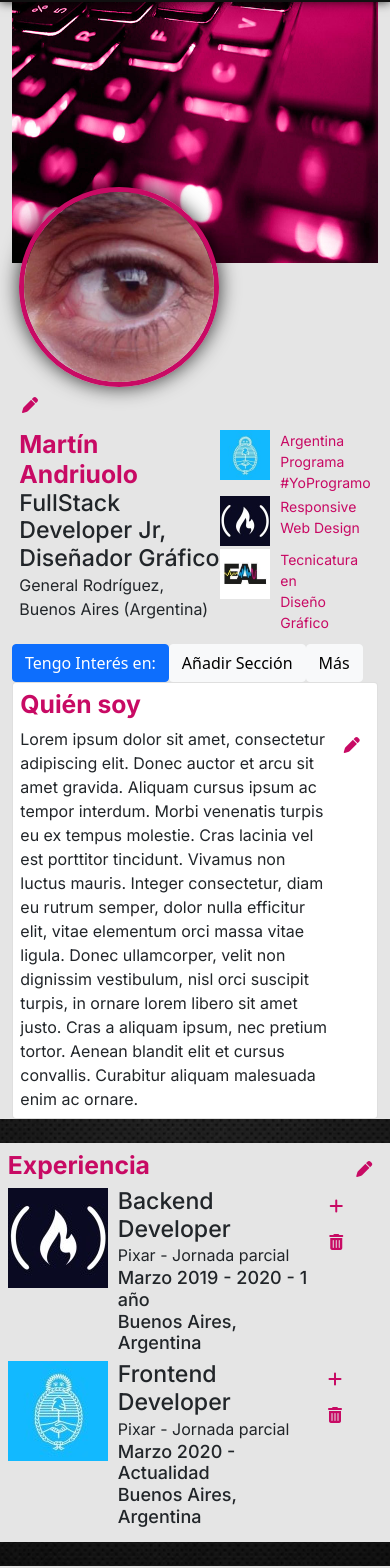
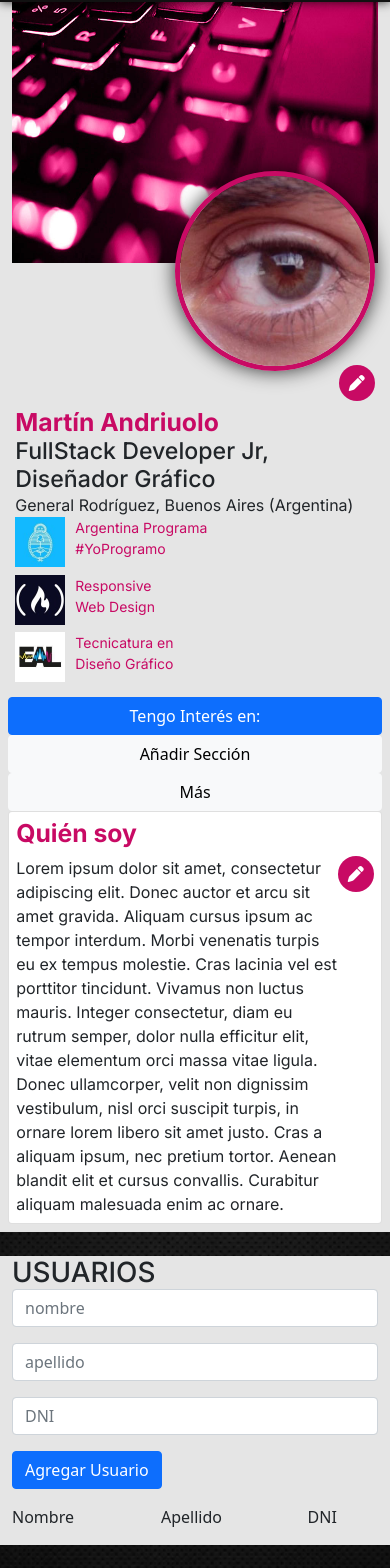
Before and after one commit to emegea/portfolio, an Angular app: page / in a window 390 px wide. Shown: the part 212-1780 px from the top of the page. Built offline with nearby package versions, Linux system fonts and the light colour scheme.

Commit message:
subiendo camios

```diff
--- a/src/app/components/about/about.component.css
+++ b/src/app/components/about/about.component.css
@@ -1,3 +1,13 @@
+#about {
+    padding:2%;
+    margin-top:0;
+}
+#about>.avatar,
+#about ul li article,
+#about ul li article .uno {
+    display:flex;
+    justify-content:space-between;
+}
 .avatar {
     margin-top:-100px;
     display:flex;
@@ -9,6 +19,12 @@
     border-radius:100%;
     box-shadow: 0 0 20px rgba(0,0,0,0.8);
     border:5px solid #C80A64;
+}
+.avatar div {
+    width:100%;
+    display:flex;
+    justify-content:space-between;
+    align-items:baseline;
 }
 .info, .card {
     padding:2%;
@@ -28,3 +44,22 @@
     margin:0 10px 0 0;
     height:50px;
 }
+
+@media (max-width:480px){
+
+    .avatar {
+        display:flex;
+        flex-direction: column;
+        align-items:center;
+    }
+    .avatar div {
+        display:flex;
+        flex-direction:column;
+        align-items: flex-end;
+    }
+    .avatar div i { margin-top:-20px; }
+    .info, .botonesAbout { display:flex; flex-direction:column; }
+
+
+
+}
--- a/src/app/components/about/about.component.html
+++ b/src/app/components/about/about.component.html
@@ -1,12 +1,12 @@
 <section id="about" class="container">
     <section class="avatar">
-        <img src="/assets/img/avatar.jpg" alt="">
+        <div>
+            <img src="/assets/img/avatar.jpg" alt="">
+            <a href="#">
+                <i class="fa fa-pen iconito" (click)="saludo()"></i>
+            </a>
+        </div>
     </section>
-    <div>
-        <a href="#">
-            <i class="fa fa-pen iconito" (click)="saludo()"></i>
-        </a>
-    </div>
     <section class="info">
         <div>
             <h2>Martín Andriuolo</h2>
@@ -50,3 +50,40 @@
         </div>
     </section>
 </section><!-- About -->
+
+<div class="container">
+    <div class="row">
+        <div class="col-md-6">
+            <h1>USUARIOS</h1>
+
+            <form id="frm_nu">
+            <div class="mb-3">
+                <input id="nombre" class="form-control" type="text" placeholder="nombre" required>
+            </div>
+                <div class="mb-3">
+                <input id="apellido" class="form-control" type="text" placeholder="apellido" required>
+            </div>
+            <div class="mb-3">
+                <input id="dni" class="form-control" type="text" placeholder="DNI" required>
+            </div>
+            <button id="btn_nu" type="button" class="btn btn-primary mb-3">Agregar Usuario</button>
+            </form>
+        </div>
+        <div class="col-md-6">
+            <table class="table">
+                <tr>
+                    <td>Nombre</td>
+                    <td>Apellido</td>
+                    <td>DNI</td>
+                    <td></td>
+                    <td></td>
+                </tr>
+
+                <tbody id="lista_usuarios">
+
+
+                </tbody>
+
+
+
+            </table>
--- a/src/app/components/header/header.component.css
+++ b/src/app/components/header/header.component.css
@@ -72,6 +72,7 @@ button.login:hover {
     /* flex-wrap: nowrap; */
     justify-content: center;
     margin-top:75px;
+    margin-bottom:0;
 }
 .banner img {
     height:400px;
--- a/src/index.html
+++ b/src/index.html
@@ -5,7 +5,7 @@
   <title>Portfolio</title>
   <base href="/">
   <meta name="viewport" content="width=device-width, initial-scale=1">
-  <link rel="icon" type="image/x-icon" href="favicon.ico">
+  <link rel="icon" type="image/x-icon" href="/assets/img/icono.png">
   <link href="https://cdn.jsdelivr.net/npm/bootstrap@5.1.3/dist/css/bootstrap.min.css" rel="stylesheet" integrity="sha384-1BmE4kWBq78iYhFldvKuhfTAU6auU8tT94WrHftjDbrCEXSU1oBoqyl2QvZ6jIW3" crossorigin="anonymous">
   <script src="https://cdn.jsdelivr.net/npm/bootstrap@5.1.3/dist/js/bootstrap.bundle.min.js" integrity="sha384-ka7Sk0Gln4gmtz2MlQnikT1wXgYsOg+OMhuP+IlRH9sENBO0LRn5q+8nbTov4+1p" crossorigin="anonymous"></script>
   <script src="https://kit.fontawesome.com/f8d8425f11.js" crossorigin="anonymous"></script>
--- a/src/styles.css
+++ b/src/styles.css
@@ -19,8 +19,8 @@ a:hover { color:#80063f; }
 h2 { font-weight:bold; }
 h2.titulo { margin:0 0 2%; }
 .container { background:#e5e5e5; margin:1.5em auto; }
-.iconito { padding:10px; border-radius:100%; }
-.iconito:hover { background: rgb(0,0,0,0.5); }
+.iconito { padding:10px; border-radius:100%; background:#C80A64; color:#fff;  }
+.iconito:hover { background: rgb(0,0,0,0.8); }
 
 .progress { background-color:#111; }
 .progress-bar-striped {
```
Also changed, not shown: src/assets/img/icono.png (added), 1 other file (tests, documents, lock files or other folders).
